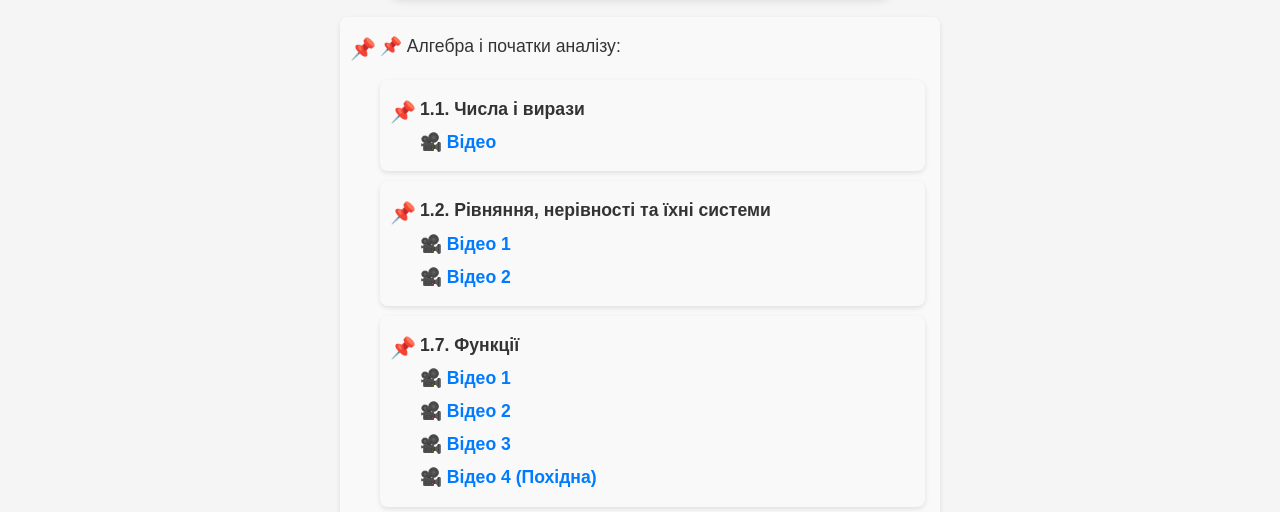
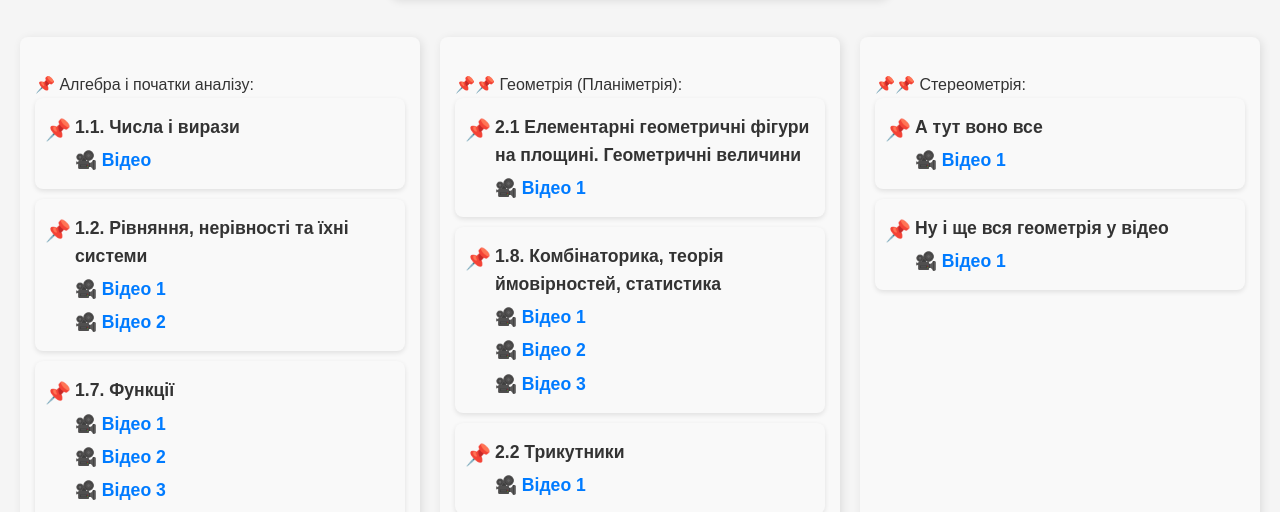
Before and after one commit to Romaha135/nmt-help, a plain HTML site: page math.html in a window 1280 px wide. Shown: the part 236-748 px from the top of the page. Drawn offline with Linux system fonts and the light colour scheme.

Commit message:
Update math.html and style.css: restructure content layout with new categories for algebra and geometry; enhance styling for better visual presentation

```diff
--- a/math.html
+++ b/math.html
@@ -19,35 +19,35 @@
 
     <main>
         <h2 class="plan-head">План вивчення математики</h2>
-        <ul>
-            <li>📌  Алгебра і початки аналізу:
-                <ul>
-                    <li><strong>1.1. Числа і вирази </strong>
-                        <br>🎥 <a href="https://www.youtube.com/live/0pPLW_G7xI4?si=QD1e5I-np4KCK5S_">Відео </a> <br>
+        <div class="container">
+            <div class="category">
+                <ul>📌 Алгебра і початки аналізу:
+                        <li><strong>1.1. Числа і вирази</strong>
+                            <br>🎥 <a href="https://www.youtube.com/live/0pPLW_G7xI4?si=QD1e5I-np4KCK5S_">Відео</a>
                         </li>
-                    <li><strong>1.2. Рівняння, нерівності та їхні системи </strong>
-                        <br>🎥 <a href="https://www.youtube.com/live/GJIdDga5Juc?si=S3KKLjaC1N38v1HP">Відео 1 </a> <br>
-                        <a href="https://youtu.be/Nz_dYHIy_i4?si=wnL0kM3VKsfj-3Mw">🎥 Відео 2 </a> <br>
-
+                        <li><strong>1.2. Рівняння, нерівності та їхні системи</strong>
+                            <br>🎥 <a href="https://www.youtube.com/live/GJIdDga5Juc?si=S3KKLjaC1N38v1HP">Відео 1</a>
+                            <br>🎥 <a href="https://youtu.be/Nz_dYHIy_i4?si=wnL0kM3VKsfj-3Mw">Відео 2</a>
                         </li>
-                    <li><strong>1.7. Функції </strong>
-                        <br>🎥 <a href="https://www.youtube.com/live/_-rL9jV2sjI?si=sUnX2zm8aOkkAw9G">Відео 1 </a> <br>
-                        <a href="https://www.youtube.com/live/1UhKmpbciss?si=aIIssqB4t2_x3rZt">🎥 Відео 2 </a> <br>
-                        <a href="https://www.youtube.com/live/rzxgN5IUXzA?si=2QIjM4FAGVNLgzF_">🎥 Відео 3 </a> <br>
-                        <a href="https://www.youtube.com/live/HPy17tvzLgg?si=rfjkP5AXmlgapCXg">🎥 Відео 4 (Похідна) </a>
+                        <li><strong>1.7. Функції</strong>
+                            <br>🎥 <a href="https://www.youtube.com/live/_-rL9jV2sjI?si=sUnX2zm8aOkkAw9G">Відео 1</a>
+                            <br>🎥 <a href="https://www.youtube.com/live/1UhKmpbciss?si=aIIssqB4t2_x3rZt">Відео 2</a>
+                            <br>🎥 <a href="https://www.youtube.com/live/rzxgN5IUXzA?si=2QIjM4FAGVNLgzF_">Відео 3</a>
+                            <br>🎥 <a href="https://www.youtube.com/live/HPy17tvzLgg?si=rfjkP5AXmlgapCXg">Відео 4 (Похідна)</a>
                         </li>
-                    <li><strong>1.8. Комбінаторика, теорія ймовірностей, статистика </strong>
-                        <br>🎥 <a href="https://youtu.be/_EwXxNEx4QI?si=nyuzf3_f_7tiJtmN">Відео 1 </a> <br>
-                        <a href="https://youtu.be/HS9qntJ4o4g?si=90ekD3zUr86miP2o">🎥 Відео 2 </a> <br>
-                        <a href="https://www.youtube.com/live/xHMqbsVl_tQ?si=3r8_1SEMz3PoEfXM">🎥 Відео 3</a>
+                        <li><strong>1.8. Комбінаторика, теорія ймовірностей, статистика</strong>
+                            <br>🎥 <a href="https://youtu.be/_EwXxNEx4QI?si=nyuzf3_f_7tiJtmN">Відео 1</a>
+                            <br>🎥 <a href="https://youtu.be/HS9qntJ4o4g?si=90ekD3zUr86miP2o">Відео 2</a>
+                            <br>🎥 <a href="https://www.youtube.com/live/xHMqbsVl_tQ?si=3r8_1SEMz3PoEfXM">Відео 3</a>
                         </li>
                         <li><strong>Вся алгебра для НМТ</strong>
-                        <br>🎥 <a href="https://www.youtube.com/live/VQUgbXfLG5M?si=boSqxgZ_X4mzxiRT">Відео 1 </a> <br>
+                            <br>🎥 <a href="https://www.youtube.com/live/VQUgbXfLG5M?si=boSqxgZ_X4mzxiRT">Відео 1</a>
                         </li>
                 </ul>
-            </li>
-            <li>📌 Геометрія (Планіметрія):
-                <ul>
+            </div>
+
+            <div class="category">
+                <ul>📌📌 Геометрія (Планіметрія):
                         <li><strong>2.1 Елементарні геометричні фігури на площині. Геометричні величини</strong>
                             <br>🎥 <a href="https://youtu.be/Og-S7XGC3cc?si=huF71h4rBnprWN5Q">Відео 1 </a> <br>
                         </li>
@@ -63,9 +63,10 @@
                             <br>🎥 <a href="https://www.youtube.com/live/0Hu_tStvHqA?si=UMf4LhmMcJw10MNR">Відео 1 </a> <br>
                         </li>
                 </ul>
-            </li>
-            <li>📌 Стереометрія:
-                <ul>
+            </div>
+
+            <div class="category">
+                <ul> 📌📌 Стереометрія:
                             <li><strong>А тут воно все </strong>
                                 <br>🎥 <a href="https://www.youtube.com/live/te1NWJTw1gc?si=PNGqEUHevL4Ukl7U">Відео 1 </a> <br>
                             </li>
@@ -73,8 +74,11 @@
                                 <br>🎥 <a href="https://www.youtube.com/live/KTE66yaqCKA?si=-F0PEG8N1A-EDk4z">Відео 1 </a> <br>
                             </li>
                 </ul>
-            </li>
-        </ul>
+            </div>
+
+
+        </div>
+
         <a href="https://zno.osvita.ua/mathematics/tema.html" class="btn-test">Тести ЗНО освіта</a>
     </main>
 
--- a/style.css
+++ b/style.css
@@ -254,3 +254,21 @@ footer p {
     border-radius: 50%;
     box-shadow: 0 5px 10px rgba(0, 0, 0, 0.3);
 }
+
+
+/* For topics */
+.container {
+    display: flex;
+    justify-content: space-between; /* Рівномірний розподіл між колонками */
+    align-items: stretch; /* Всі колонки рівної висоти */
+    gap: 20px; /* Відступ між категоріями */
+    padding: 20px; /* Відступ від боків */
+}
+
+.category {
+    flex: 1; /* Всі елементи займають рівну ширину */
+    background: #f9f9f9; /* Світлий фон для виділення */
+    padding: 15px;
+    border-radius: 8px; /* Закруглення кутів */
+    box-shadow: 2px 2px 10px rgba(0, 0, 0, 0.1); /* Тінь для ефекту глибини */
+}
```
Lines whose indentation alone changed are shown as unchanged.
